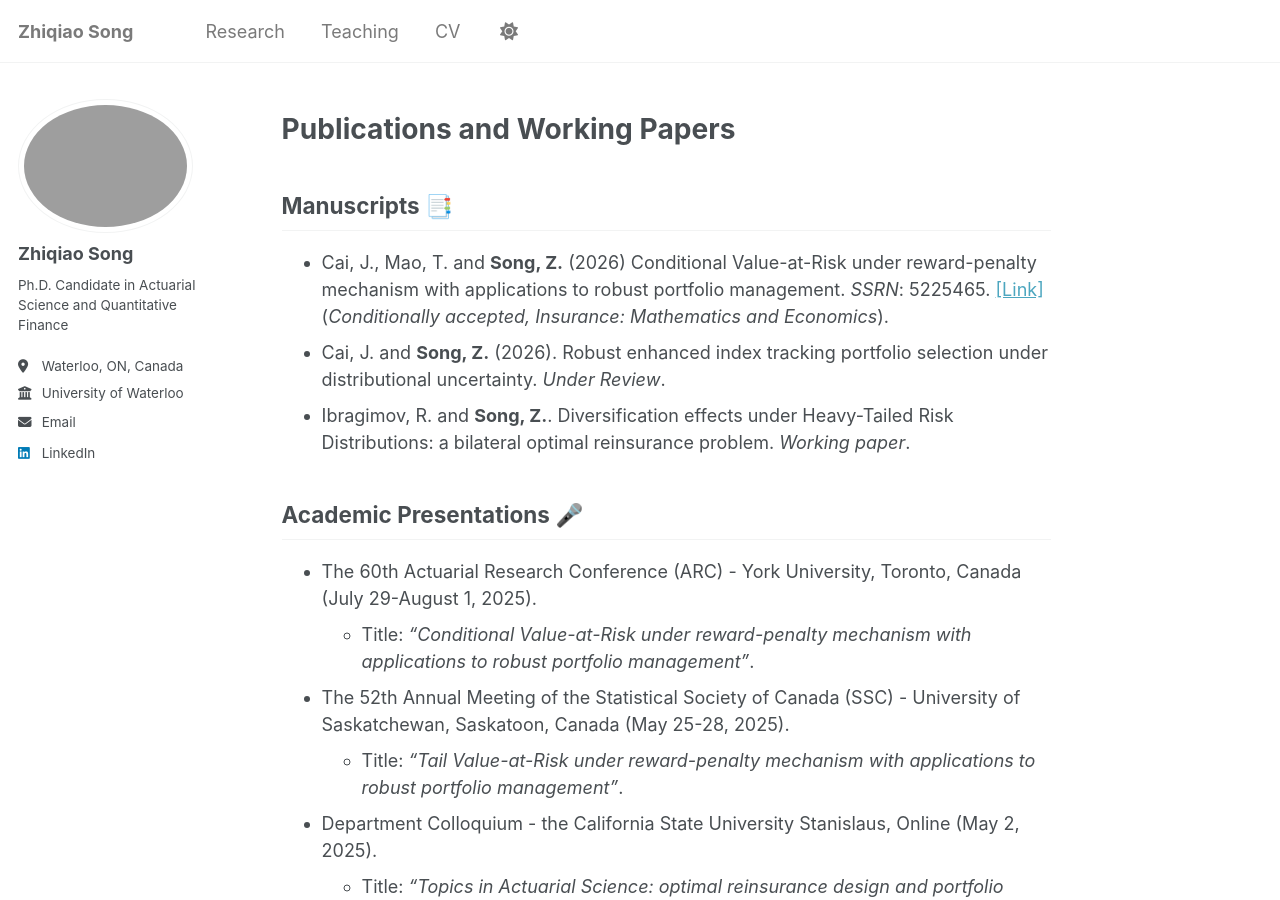
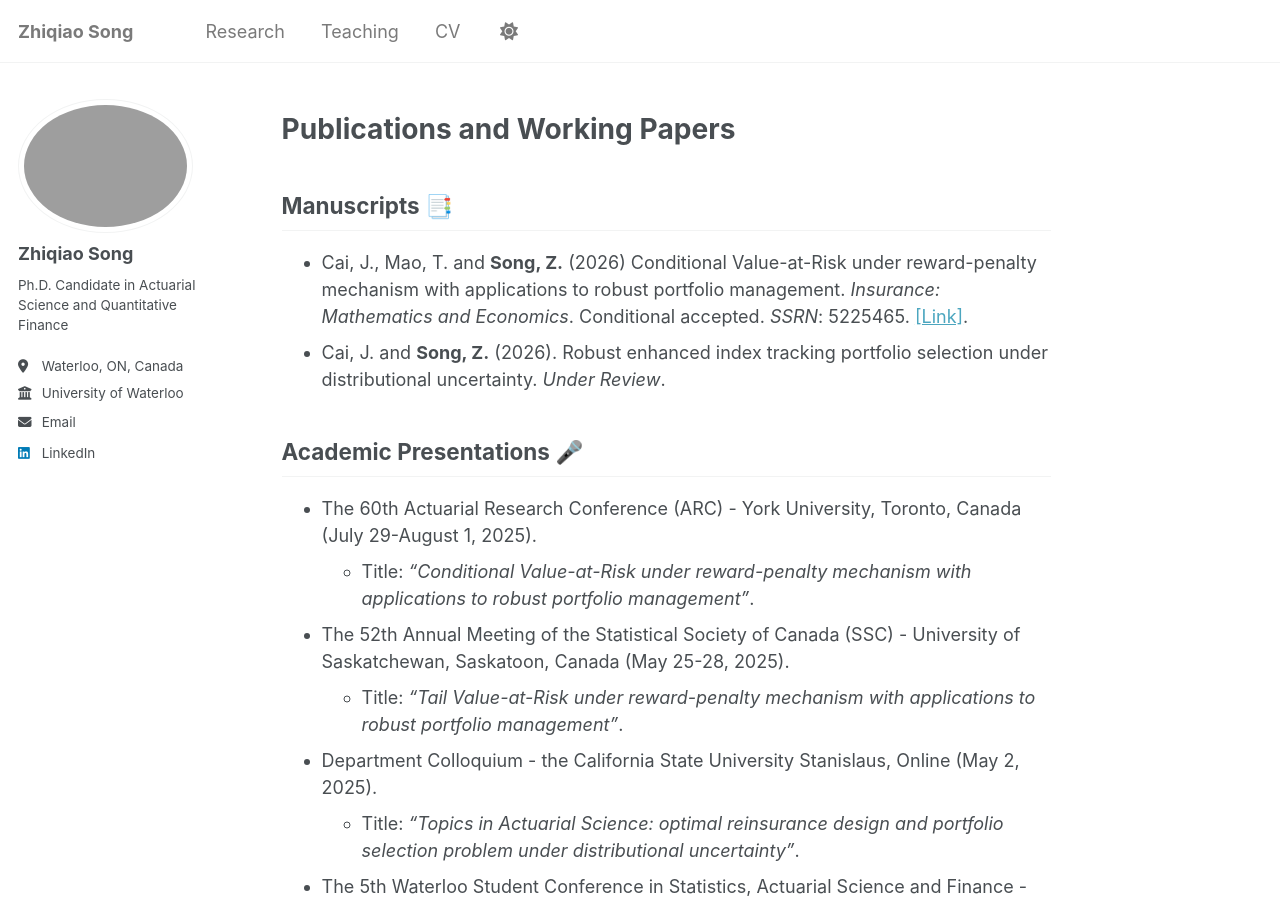
Before and after one commit to ZhiqiaoSong/zhiqiaosong.github.io, a Jekyll site: the page built from _pages/research.md, in a window 1280 px wide and 900 px high. Built offline with Jekyll 4.4.1, drawn with Linux system fonts in a browser that asks for light colours; a script that is not in the unit is left out.

Commit message:
Update research.md

```diff
--- a/_pages/research.md
+++ b/_pages/research.md
@@ -9,10 +9,9 @@ author_profile: true
 
 ## Manuscripts 📑
 
-* Cai, J., Mao, T. and **Song, Z.** (2026) Conditional Value-at-Risk under reward-penalty mechanism with applications to robust portfolio management.
-  *SSRN*: 5225465. [[Link]](http://dx.doi.org/10.2139/ssrn.5225465) (*Conditionally accepted, Insurance: Mathematics and Economics*).
+* Cai, J., Mao, T. and **Song, Z.** (2026) Conditional Value-at-Risk under reward-penalty mechanism with applications to robust portfolio management. *Insurance: Mathematics and Economics*. Conditional accepted.
+  *SSRN*: 5225465. [[Link]](http://dx.doi.org/10.2139/ssrn.5225465).
 * Cai, J. and **Song, Z.** (2026). Robust enhanced index tracking portfolio selection under distributional uncertainty. *Under Review*.
-* Ibragimov, R. and **Song, Z.**. Diversification effects under Heavy-Tailed Risk Distributions: a bilateral optimal reinsurance problem. *Working paper*.
 
 ## Academic Presentations 🎤
 
```
